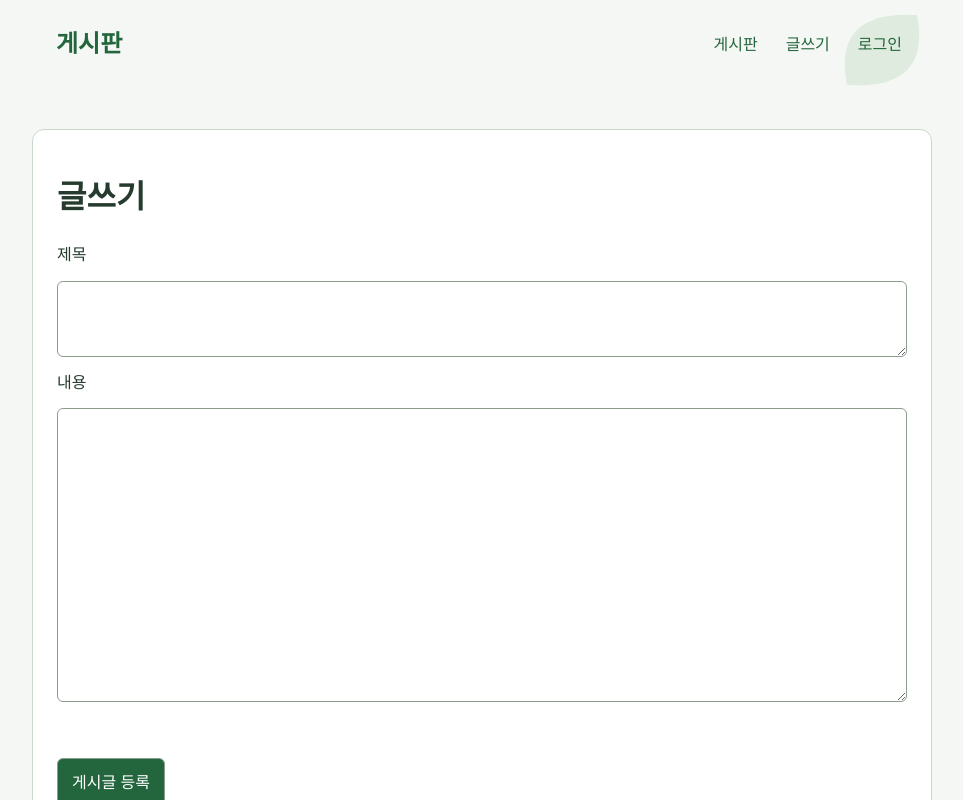
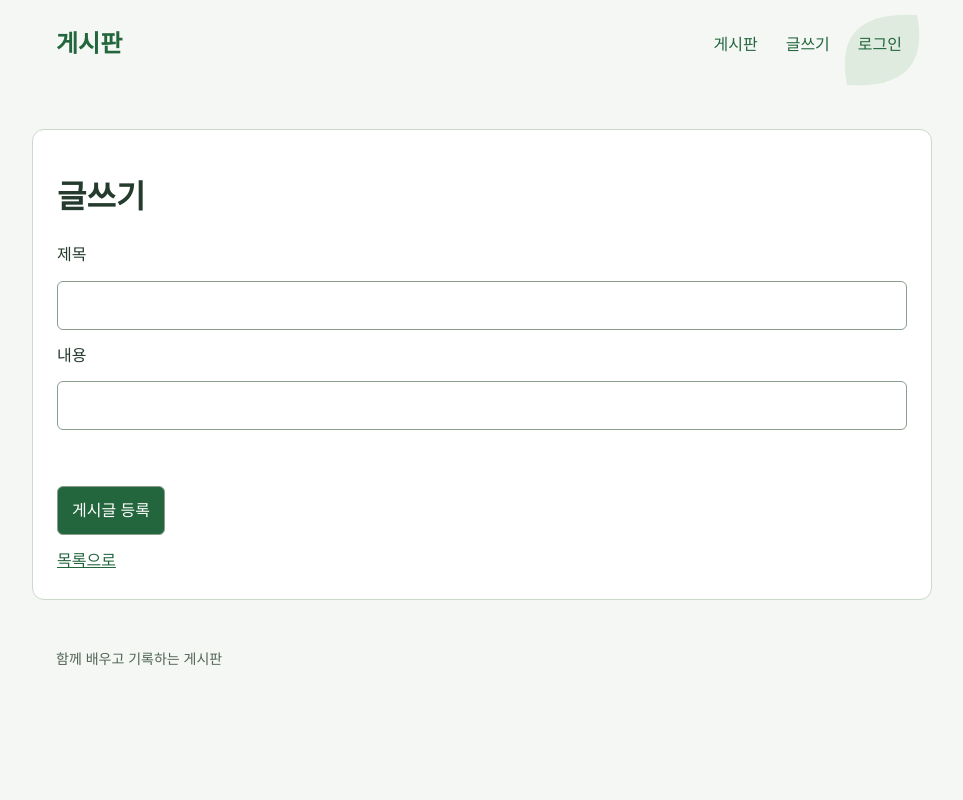
Before and after one commit to minjichoi-11/green-board-front-react-2026, a React (Vite) app: page /posts/new in a window 1280 px wide. Shown: the top 800 px of the page, without its empty margins (158-1121 px from the left). Built offline with nearby package versions, Linux system fonts and the light colour scheme.

Commit message:
REACT 10 | useRef로 작성 폼 검증 실패 입력칸에 포커스

```diff
--- a/src/components/Postform.jsx
+++ b/src/components/Postform.jsx
@@ -1,4 +1,4 @@
-import { useState } from "react";
+import { useState, useRef } from "react";
 import { Link } from "react-router-dom";
 
 export default function PostForm({onSave}) {
@@ -13,6 +13,9 @@ function PostFormField({onSave}) {
     const [content, setContent] = useState("");
     const [message, setMessage] = useState("");
 
+    const titleRef = useRef(null);
+    const contentRef = useRef(null);
+
     function handleSubmit(event) {
         event.preventDefault();
         const trimmedTitle = title.trim();
@@ -23,6 +26,12 @@ function PostFormField({onSave}) {
             trimmedContent.length < 10
         ) {
             setMessage("제목은 10~50자, 본문은 10자 이상 입력");
+
+            if (trimmedTitle.length < 10 || trimmedTitle.length > 50 ) {
+                titleRef.current.focus();
+            } else {
+                contentRef.current.focus();
+            }
             return;
         }
 
@@ -35,9 +44,9 @@ function PostFormField({onSave}) {
     return (
         <form id="post-form" onSubmit={handleSubmit}>
             <label htmlFor="title">제목</label>
-            <textarea id="title" name="title" required minLength="10" maxLength="50" value={title} onChange={(event) => setTitle(event.target.value)} />
+            <input ref={titleRef} id="title" name="title" required minLength="10" maxLength="50" value={title} onChange={(event) => setTitle(event.target.value)} />
             <label htmlFor="content">내용</label>
-            <textarea id="content" name="content" required minLength="10" rows="10" value={content} onChange={(event) => setContent(event.target.value)} />
+            <input ref={contentRef} name="content" required minLength="10" rows="10" value={content} onChange={(event) => setContent(event.target.value)} />
             <p id="form-message" role="status">{message}</p>
             <button type="submit">게시글 등록</button>
             <Link to="/posts">목록으로</Link>
```
